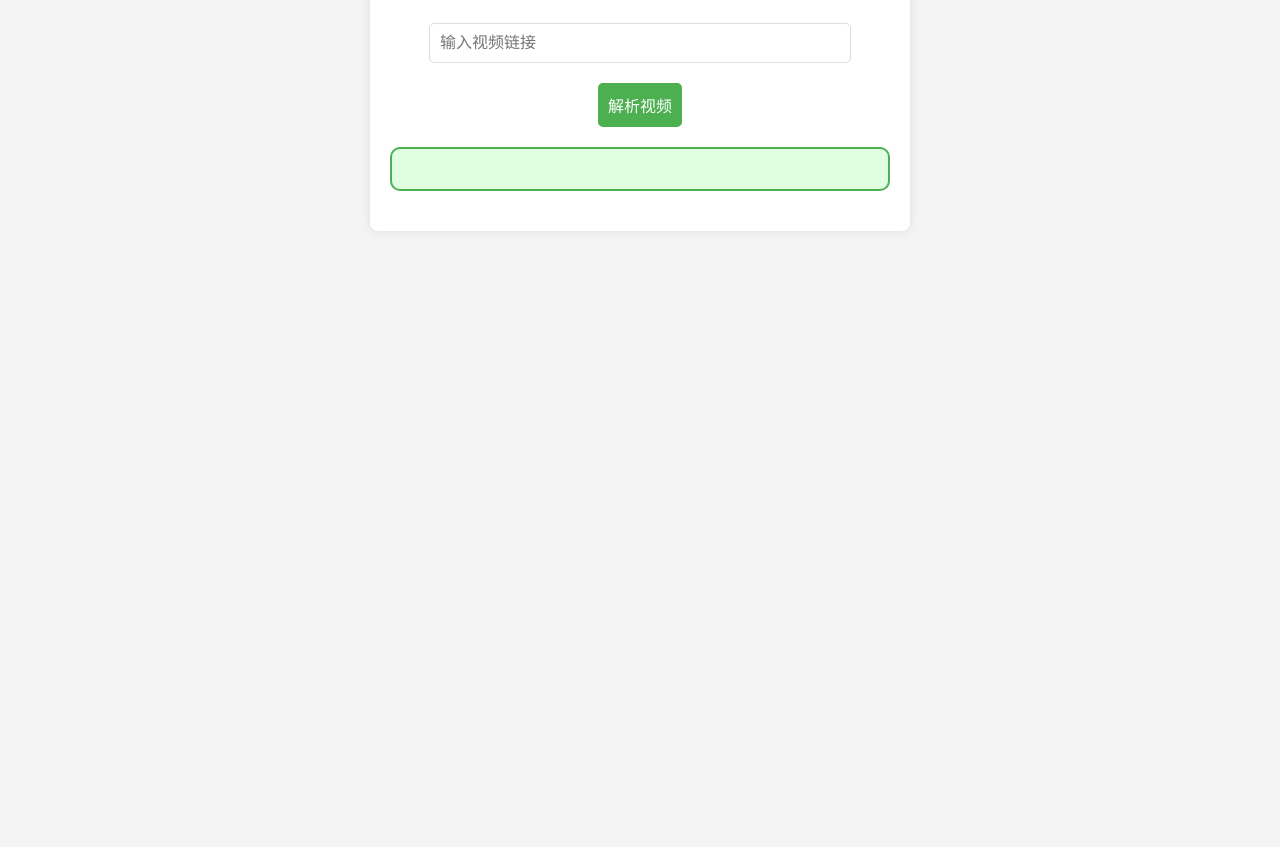
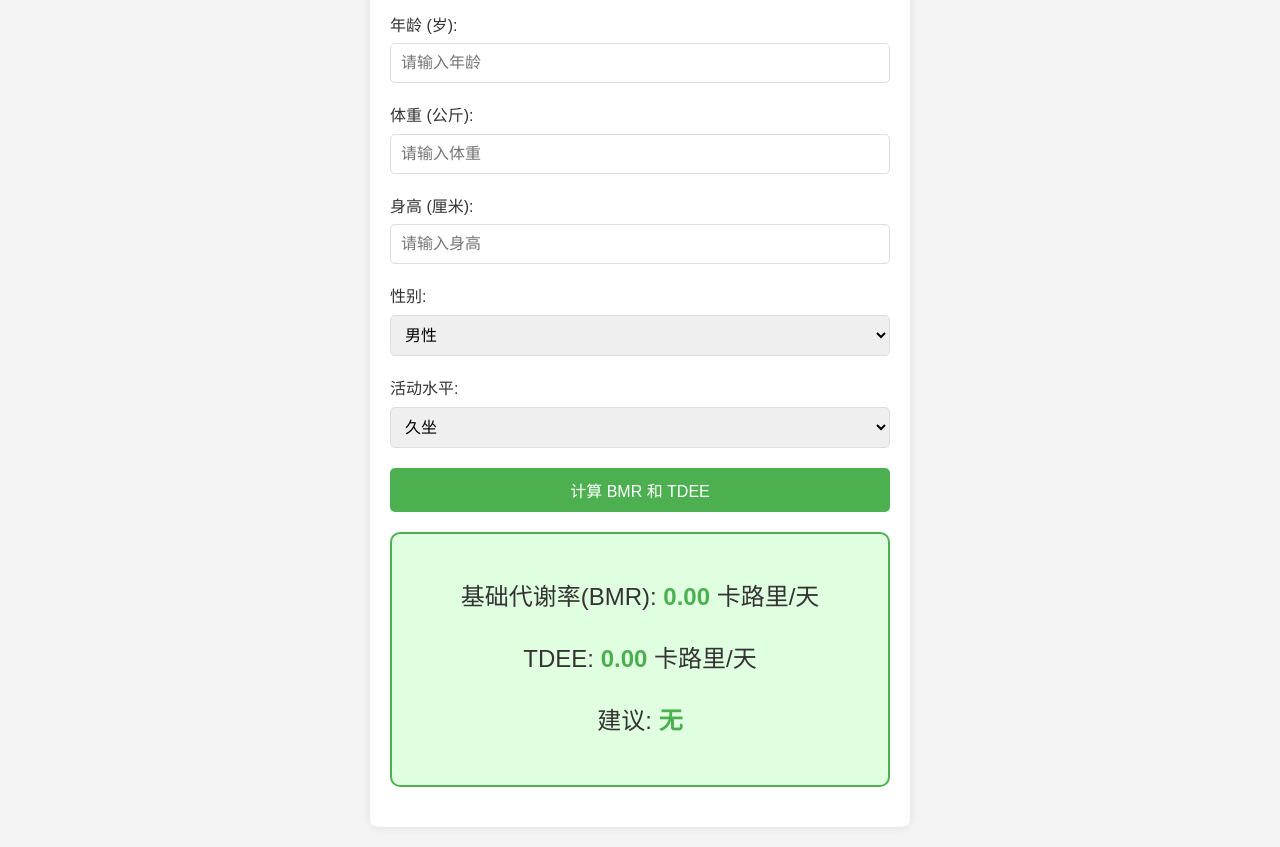
Before and after one commit to lcz-0713/lcz-0713.github.io, a plain HTML site: page health/index4.html in a window 1280 px wide. Shown: the part 120-967 px from the top of the page. Before the commit the page ends 800 px from the top, so only its background shows below. Drawn offline with Linux system fonts and the light colour scheme.

Commit message:
Add files via upload

```diff
--- a/health/index4.html
+++ b/health/index4.html
@@ -3,7 +3,7 @@
 <head>
     <meta charset="UTF-8">
     <meta name="viewport" content="width=device-width, initial-scale=1.0">
-    <title>视频解析工具</title>
+    <title>在线基础代谢率(BMR)计算器</title>
     <link rel="stylesheet" href="../dark-mode.css">
     <link rel="stylesheet" href="https://cdn.staticfile.org/font-awesome/4.7.0/css/font-awesome.css">
     <link rel="stylesheet" href="../button.css">
@@ -23,20 +23,29 @@
             background-color: #fff;
             box-shadow: 0 0 10px rgba(0,0,0,0.1);
             border-radius: 8px;
-            text-align: center;
         }
         h1 {
+            text-align: center;
             margin-bottom: 20px;
         }
-        input {
-            width: 80%;
+        .form-group {
+            margin-bottom: 20px;
+        }
+        .form-group label {
+            display: block;
+            margin-bottom: 5px;
+        }
+        input, select {
+            width: 100%;
             padding: 10px;
-            margin: 10px 0;
             font-size: 1em;
             border: 1px solid #ddd;
             border-radius: 5px;
+            box-sizing: border-box;
         }
         button {
+            display: block;
+            width: 100%;
             padding: 10px;
             font-size: 1em;
             border: none;
@@ -50,7 +59,7 @@
             background-color: #45a049;
         }
         .result {
-            font-size: 1em;
+            font-size: 1.5em;
             margin: 20px 0;
             padding: 20px;
             text-align: center;
@@ -58,12 +67,9 @@
             border-radius: 10px;
             border: 2px solid #4caf50;
         }
-        .result img {
-            max-width: 100%;
-            border-radius: 8px;
-        }
-        .error {
-            color: red;
+        .highlight {
+            font-weight: bold;
+            color: #4caf50;
         }
         body.dark-mode textarea {
             background-color: #333;
@@ -94,50 +100,106 @@
         <i class="fa fa-adjust" style="font-size:48px;"></i>
     </a>
     <div class="container">
-        <h1>视频解析工具</h1>
-        <input type="text" id="videoURL" placeholder="输入视频链接">
-        <button onclick="parseVideo()">解析视频</button>
-        <div id="result" class="result"></div>
+        <h1>在线基础代谢率(BMR)计算器</h1>
+        <div class="form-group">
+            <label for="age">年龄 (岁):</label>
+            <input type="number" id="age" placeholder="请输入年龄">
+        </div>
+        <div class="form-group">
+            <label for="weight">体重 (公斤):</label>
+            <input type="number" id="weight" placeholder="请输入体重">
+        </div>
+        <div class="form-group">
+            <label for="height">身高 (厘米):</label>
+            <input type="number" id="height" placeholder="请输入身高">
+        </div>
+        <div class="form-group">
+            <label for="gender">性别:</label>
+            <select id="gender">
+                <option value="male">男性</option>
+                <option value="female">女性</option>
+            </select>
+        </div>
+        <div class="form-group">
+            <label for="activity">活动水平:</label>
+            <select id="activity">
+                <option value="sedentary">久坐</option>
+                <option value="light">轻度活动</option>
+                <option value="moderate">中度活动</option>
+                <option value="active">高度活动</option>
+            </select>
+        </div>
+        <button onclick="calculateBMR()">计算 BMR 和 TDEE</button>
+        <div id="result" class="result">
+            <p>基础代谢率(BMR): <span id="bmrResult" class="highlight">0.00</span> 卡路里/天</p>
+            <p>TDEE: <span id="tdeeResult" class="highlight">0.00</span> 卡路里/天</p>
+            <p>建议: <span id="activitySuggestion" class="highlight">无</span></p>
+        </div>
     </div>
     <script src="../script.js"></script>
     <script>
-        function parseVideo() {
-            const videoURL = document.getElementById('videoURL').value;
-            const resultDiv = document.getElementById('result');
+        function calculateBMR() {
+            const age = parseInt(document.getElementById('age').value);
+            const weight = parseFloat(document.getElementById('weight').value);
+            const height = parseFloat(document.getElementById('height').value);
+            const gender = document.getElementById('gender').value;
+            const activityLevel = document.getElementById('activity').value;
 
-            if (!videoURL) {
-                resultDiv.innerHTML = '<p class="error">请输入有效的视频链接。</p>';
+            if (isNaN(age) || isNaN(weight) || isNaN(height)) {
+                document.getElementById('bmrResult').innerText = '错误的输入';
+                document.getElementById('tdeeResult').innerText = '错误的输入';
+                document.getElementById('activitySuggestion').innerText = '无';
                 return;
             }
 
-            // 这里可以根据需要添加对不同视频平台链接的解析逻辑
-            // 例如 YouTube、Vimeo 等等
-            const videoId = extractVideoId(videoURL);
+            let bmr;
 
-            if (!videoId) {
-                resultDiv.innerHTML = '<p class="error">无法解析视频链接。</p>';
-                return;
+            if (gender === 'male') {
+                bmr = 88.362 + (13.397 * weight) + (4.799 * height) - (5.677 * age);
+            } else {
+                bmr = 447.593 + (9.247 * weight) + (3.098 * height) - (4.330 * age);
             }
 
-            // 示例：假设是 YouTube 视频
-            const videoInfo = {
-                title: "示例视频标题",
-                description: "这是一个示例视频的描述。",
-                thumbnail: "https://via.placeholder.com/480x360?text=Video+Thumbnail",
-                url: `https://www.youtube.com/watch?v=${videoId}`
-            };
+            let tdee;
+            switch (activityLevel) {
+                case 'sedentary':
+                    tdee = bmr * 1.2;
+                    break;
+                case 'light':
+                    tdee = bmr * 1.375;
+                    break;
+                case 'moderate':
+                    tdee = bmr * 1.55;
+                    break;
+                case 'active':
+                    tdee = bmr * 1.725;
+                    break;
+                default:
+                    tdee = bmr;
+            }
 
-            resultDiv.innerHTML = `
-                <h2>${videoInfo.title}</h2>
-                <img src="${videoInfo.thumbnail}" alt="Video Thumbnail">
-                <p>${videoInfo.description}</p>
-                <p><a href="${videoInfo.url}" target="_blank">观看视频</a></p>
-            `;
-        }
+            document.getElementById('bmrResult').innerText = bmr.toFixed(2);
+            document.getElementById('tdeeResult').innerText = tdee.toFixed(2);
 
-        function extractVideoId(url) {
-            const urlParams = new URLSearchParams(new URL(url).search);
-            return urlParams.get('v');
+            let suggestion;
+            switch (activityLevel) {
+                case 'sedentary':
+                    suggestion = '建议增加日常活动量以提高能量消耗。';
+                    break;
+                case 'light':
+                    suggestion = '保持当前活动量，适度增加锻炼。';
+                    break;
+                case 'moderate':
+                    suggestion = '良好的活动水平，继续保持。';
+                    break;
+                case 'active':
+                    suggestion = '非常积极的生活方式，注意均衡饮食。';
+                    break;
+                default:
+                    suggestion = '活动水平未知。';
+            }
+
+            document.getElementById('activitySuggestion').innerText = suggestion;
         }
     </script>
 </body>
```
